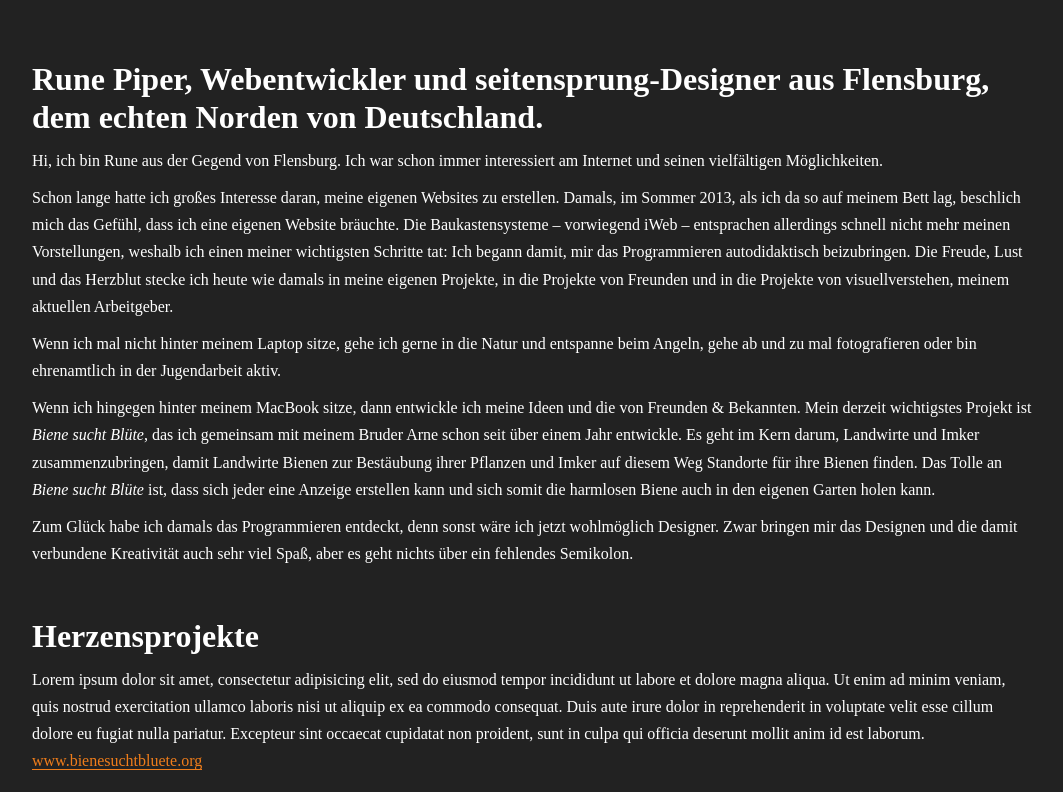
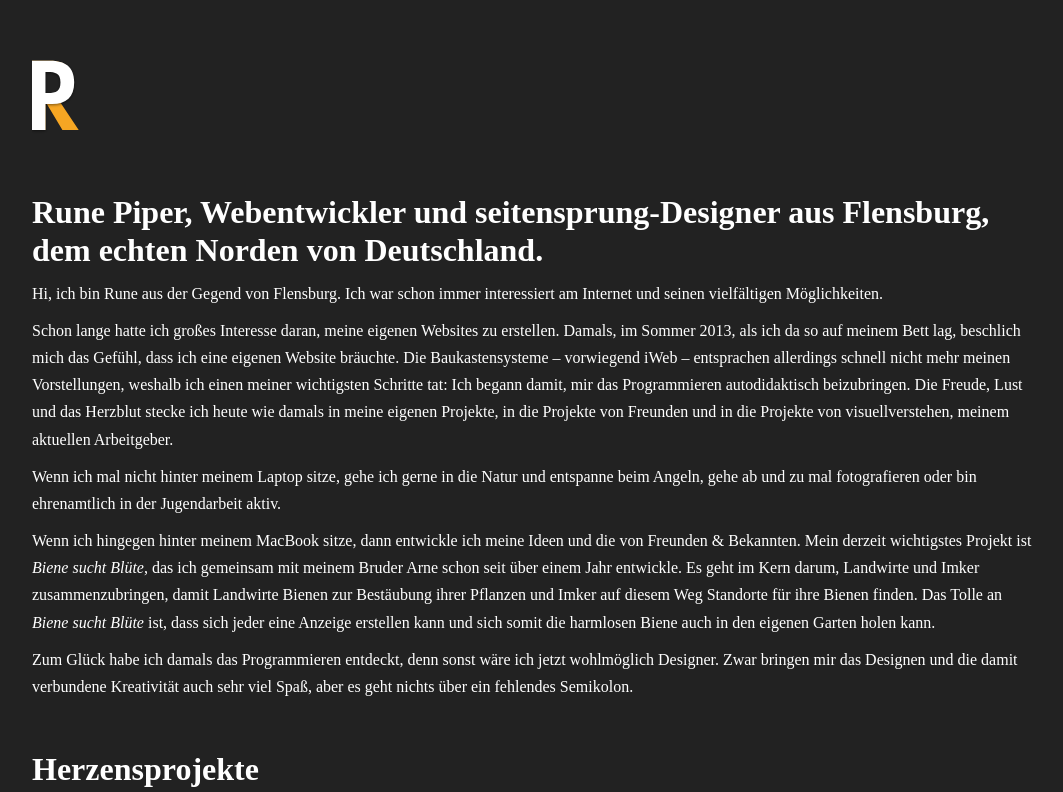
Before and after one commit to runepiper/runepi-website, a plain HTML site: page index.html in a window 1280 px wide. Shown: the top 792 px of the page, without its empty margins (108-1171 px from the left). Drawn offline with Linux system fonts and the light colour scheme.

Commit message:
[FEATURE] Add new logo

```diff
--- a/assets/stylesheets/main.css
+++ b/assets/stylesheets/main.css
@@ -36,6 +36,10 @@
         background: #ef7d1b;
         color: #fff;
         text-shadow: none;
+    }
+
+    header {
+        margin-bottom: 50px;
     }
 
     h1 {
--- a/index.html
+++ b/index.html
@@ -22,7 +22,9 @@
         <!--[if lt IE 10]>
             <p>You are using an <strong>outdated</strong> browser. Please <a href="http://browsehappy.com/" target="_blank" rel="noopener">upgrade your browser</a> to improve your experience.</p>
         <![endif]-->
-        <!-- <header>TODO: Logo</header> -->
+        <header>
+            <img src="assets/images/runepiper.svg" title="Rune Piper" alt="Logo von mir. R und P in einem" width="50">
+        </header>
         <main>
             <article>
                 <h1>Rune Piper, Webentwickler und seitensprung-Designer aus Flensburg, dem echten Norden von Deutschland.</h1>
```
Also changed, not shown: assets/images/runepiper.svg (added).
